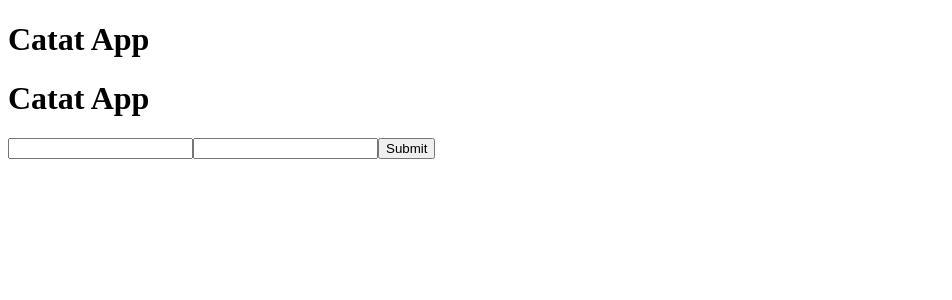
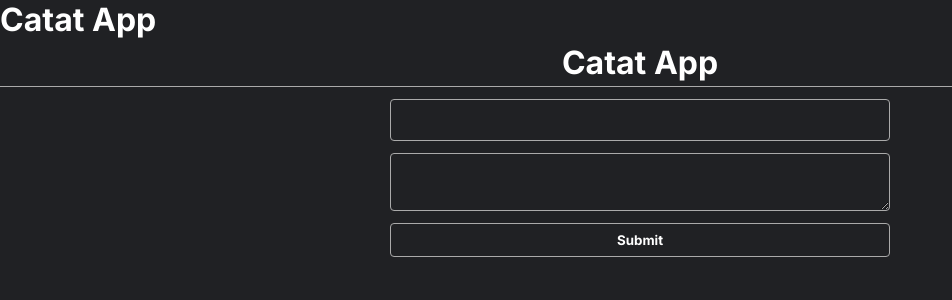
Before and after one commit to kreindo/catat-app, a React (Create React App) app: page / in a window 1280 px wide. Shown: the top 300 px of the page, without its empty margins (0-952 px from the left). Built offline with nearby package versions, Linux system fonts and the light colour scheme.

Commit message:
added style, and more (i forgot)

```diff
--- a/public/index.html
+++ b/public/index.html
@@ -1,43 +1,16 @@
 <!DOCTYPE html>
 <html lang="en">
-  <head>
-    <meta charset="utf-8" />
-    <link rel="icon" href="%PUBLIC_URL%/favicon.ico" />
-    <meta name="viewport" content="width=device-width, initial-scale=1" />
-    <meta name="theme-color" content="#000000" />
-    <meta
-      name="description"
-      content="Web site created using create-react-app"
-    />
-    <link rel="apple-touch-icon" href="%PUBLIC_URL%/logo192.png" />
-    <!--
-      manifest.json provides metadata used when your web app is installed on a
-      user's mobile device or desktop. See https://developers.google.com/web/fundamentals/web-app-manifest/
-    -->
-    <link rel="manifest" href="%PUBLIC_URL%/manifest.json" />
-    <!--
-      Notice the use of %PUBLIC_URL% in the tags above.
-      It will be replaced with the URL of the `public` folder during the build.
-      Only files inside the `public` folder can be referenced from the HTML.
 
-      Unlike "/favicon.ico" or "favicon.ico", "%PUBLIC_URL%/favicon.ico" will
-      work correctly both with client-side routing and a non-root public URL.
-      Learn how to configure a non-root public URL by running `npm run build`.
-    -->
-    <title>React App</title>
-  </head>
-  <body>
-    <noscript>You need to enable JavaScript to run this app.</noscript>
-    <div id="root"></div>
-    <!--
-      This HTML file is a template.
-      If you open it directly in the browser, you will see an empty page.
-
-      You can add webfonts, meta tags, or analytics to this file.
-      The build step will place the bundled scripts into the <body> tag.
-
-      To begin the development, run `npm start` or `yarn start`.
-      To create a production bundle, use `npm run build` or `yarn build`.
-    -->
-  </body>
+<head>
+  <meta charset="utf-8">
+  <meta http-equiv="X-UA-Compatible" content="IE=edge">
+  <meta name="viewport" content="width=device-width, initial-scale=1, shrink-to-fit=no">
+  <title>My Personal Notes</title>
+  <link rel="preconnect" href="https://fonts.googleapis.com">
+  <link rel="preconnect" href="https://fonts.gstatic.com" crossorigin>
+  <link href="https://fonts.googleapis.com/css2?family=Inter:wght@300;400;700&display=swap" rel="stylesheet">
+</head>
+<body>
+  <div id="root"></div>
+</body>
 </html>
--- a/src/App.jsx
+++ b/src/App.jsx
@@ -1,9 +1,12 @@
-import React from 'react';import CatatInput from './Components/CatatInput';
+import React from 'react';
+import CatatInput from './Components/CatatInput';
+import Header from './Components/Header';
 
 const CatatApp = () => {
   return (
     <div>
       <h1>Catat App</h1>
+      <Header />
       <CatatInput />
       {/* <CatatList/> */}
     </div>
--- a/src/Components/CatatInput.jsx
+++ b/src/Components/CatatInput.jsx
@@ -38,10 +38,9 @@ class CatatInput extends Component {
   render() {
     return (
       <div>
-        <h1>Catat App</h1>
-        <form onSubmit={this.onSubmitEventHandler}>
+        <form onSubmit={this.onSubmitEventHandler} className="note-input">
           <input type="text" onChange={this.onTitleChangeEventHandler} />
-          <input type="text" onChange={this.onContentChangeEventHandler} />
+          <textarea type="text" onChange={this.onContentChangeEventHandler} />
           <button type="submit">Submit</button>
         </form>
       </div>
--- /dev/null
+++ b/src/Components/Header.jsx
@@ -0,0 +1,10 @@
+import React from 'react';
+const Header = () => {
+  return (
+    <div>
+      <h1 className="note-app__header">Catat App</h1>
+    </div>
+  );
+};
+
+export default Header;
--- a/src/index.js
+++ b/src/index.js
@@ -1,6 +1,6 @@
-import React from 'react';
-import { createRoot } from 'react-dom/client';
+import React from 'react';import { createRoot } from 'react-dom/client';
 import CatatApp from './App';
+import './styles/style.css';
 
 const root = createRoot(document.getElementById('root'));
 root.render(<CatatApp />);
--- /dev/null
+++ b/src/styles/style.css
@@ -0,0 +1,188 @@
+* {
+  padding: 0;
+  margin: 0;
+  box-sizing: border-box;
+}
+
+body {
+  font-family: 'Inter', sans-serif;
+  background-color: #202124;
+  color: white;
+}
+
+input, textarea {
+  padding: 12px;
+  margin: 12px 0;
+  font-family: 'Inter', sans-serif;
+  background-color: transparent;
+  color: white;
+  border: 1px solid #aaa;
+  border-radius: 4px;
+}
+
+input::placeholder, textarea::placeholder {
+  color: #aaa;
+  font-weight: bold;
+}
+
+.note-app__header {
+  display: flex;
+  align-items: center;
+  justify-content: center;
+  padding: 4px 16px;
+  border-bottom: 1px solid #aaa;
+}
+
+.note-app__header h1 {
+  margin: 8px 0;
+  flex: 1;
+  color: white;
+}
+
+
+.note-app__body {
+  max-width: 1000px;
+  margin: 16px auto;
+  padding: 12px;
+}
+
+.note-app__body h2 {
+  font-weight: normal;
+  margin: 16px 0;
+}
+
+.note-input {
+  margin: 0 auto;
+  max-width: 500px;
+  margin-bottom: 48px;
+}
+
+.note-input input, .note-input textarea {
+  display: block;
+  width: 100%;
+}
+
+.note-input__title {
+  font-weight: bold;
+}
+
+.note-input__title__char-limit {
+  font-size: 14px;
+  text-align: right;
+  color: #aaa;
+}
+
+.note-input__body {
+  min-height: 175px;
+}
+
+.note-input button {
+  display: block;
+  width: 100%;
+  padding: 8px;
+  background-color: transparent;
+  font-family: 'Inter', sans-serif;
+  color: white;
+  border: 1px solid #aaa;
+  border-radius: 4px;
+  font-weight: bold;
+  cursor: pointer;
+}
+
+.notes-list {
+  display: grid;
+  grid-template-columns: 1fr;
+  grid-template-rows: minmax(min-content, max-content);
+  gap: 16px;
+  margin-bottom: 48px;
+}
+
+.notes-list__empty-message {
+  text-align: center;
+  color: #aaa;
+}
+
+.note-item {
+  border: 1px solid #aaa;
+  border-radius: 4px;
+  overflow: hidden;
+  display: flex;
+  flex-direction: column;
+}
+
+.note-item__content {
+  padding: 12px;
+  flex: 1;
+}
+
+.note-item__title {
+  text-overflow: ellipsis;
+  overflow: hidden;
+  white-space: nowrap;
+  margin-bottom: 4px;
+}
+
+.note-item__date {
+  font-size: 12px;
+  margin-bottom: 8px;
+  color: #aaa;
+}
+
+.note-item__body {
+  font-size: 14px;
+}
+
+.note-item__action {
+  display: flex;
+}
+
+.note-item__delete-button,.note-item__archive-button {
+  display: block;
+  width: 100%;
+  background-color: transparent;
+  border: 0;
+  border-top: 1px solid #aaa;
+  padding: 8px 0;
+  font-family: 'Inter', sans-serif;
+  font-weight: bold;
+  cursor: pointer;
+}
+
+.note-item__delete-button {
+  border-right: 1px solid #aaa;
+  color: #ff5f52;
+}
+
+.note-item__archive-button {
+  color: #fff263;
+}
+
+.note-item__archive-button:hover {
+  color: #c49000;
+}
+
+.note-item__delete-button:hover {
+  color: #b00020;
+}
+
+@media only screen and (min-width: 500px) {
+  .notes-list {
+    grid-template-columns: 1fr 1fr;
+  }
+}
+
+@media only screen and (min-width: 800px) {
+  .notes-list {
+    grid-template-columns: repeat(3, 1fr);
+  }
+
+  .note-search input {
+    min-width: 400px;
+  }
+}
+
+@media only screen and (min-width: 800px) {
+  .notes-list {
+    grid-template-columns: repeat(4, 1fr);
+  }
+}
```
Also changed, not shown: src/utils/data.js (deleted, +0 -12 lines), src/utils/index.js (added, +56 -0 lines).
